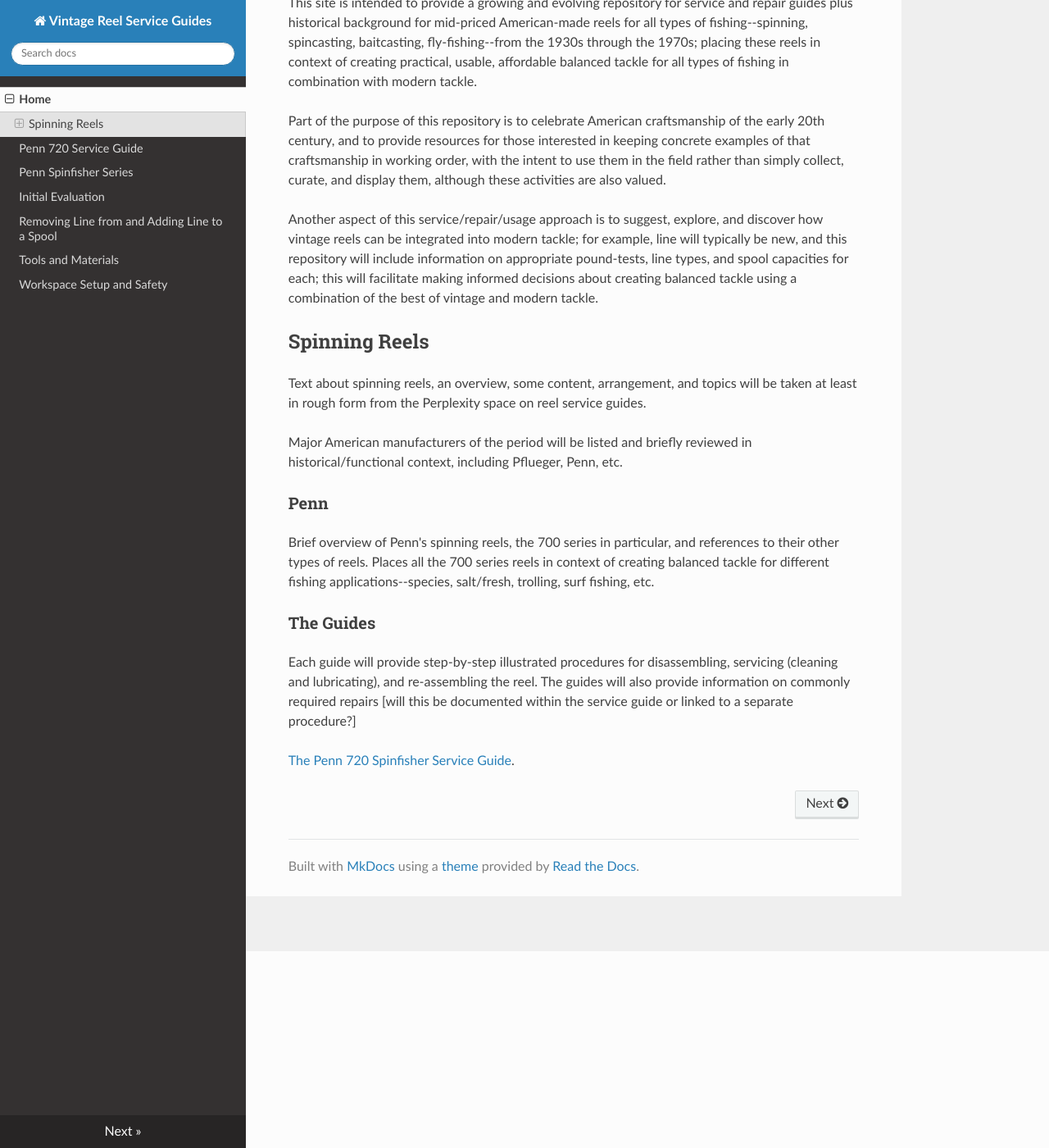
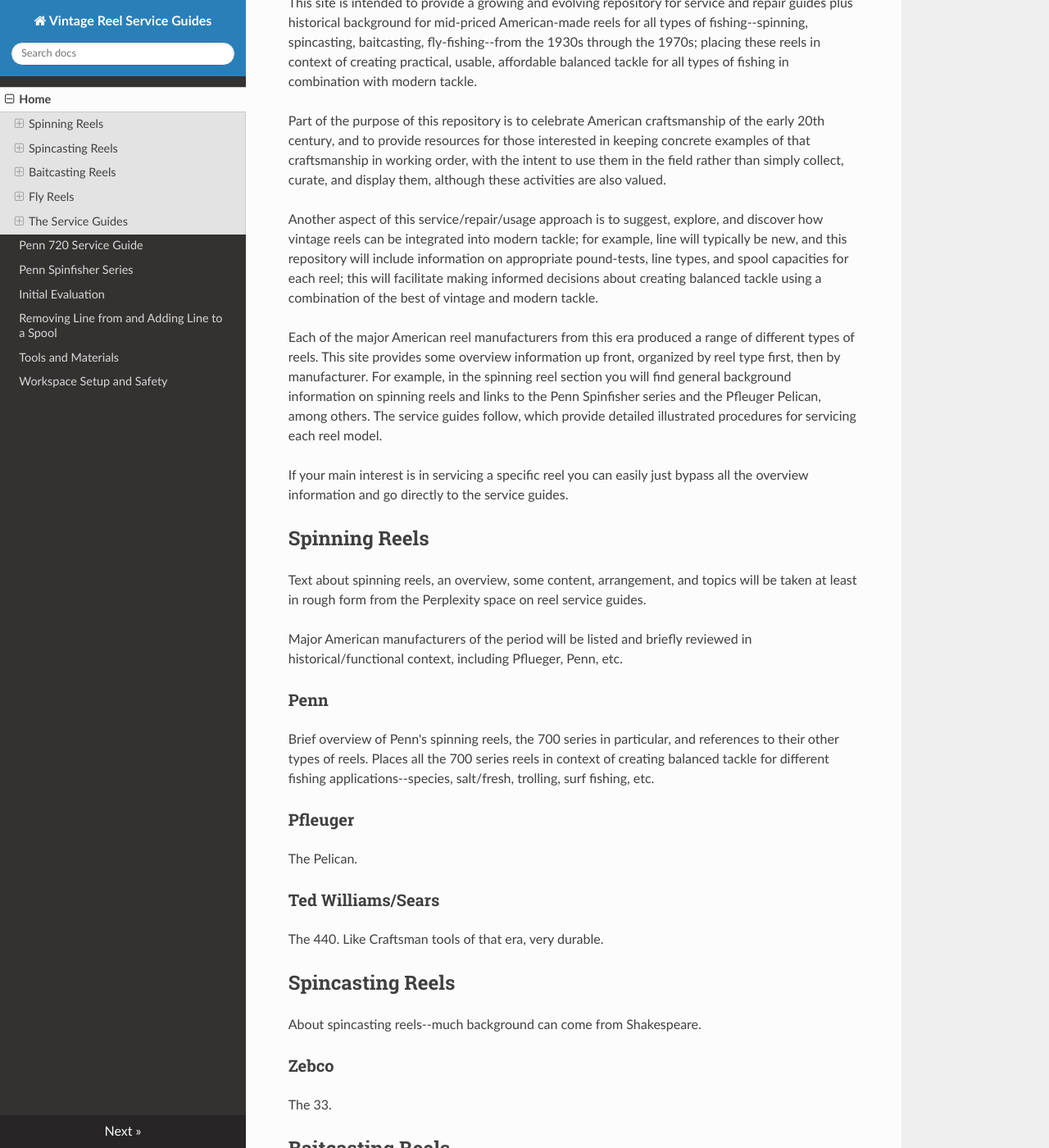
Before and after one commit to john-tech-writer/vintage-reel-service-guides, an MkDocs documentation site: the page built from docs/index.md, in a window 1280 px wide and 1400 px high, scrolled down 240 px. Shown: the whole window at 82% size. Built offline with MkDocs 1.6.1, drawn with Linux system fonts in a browser that asks for light colours; nearby versions of some CDN libraries; some of the changed text lies outside the part shown.

Commit message:
reorganized index and added placeholder text

```diff
--- a/docs/index.md
+++ b/docs/index.md
@@ -6,7 +6,11 @@
 
 Part of the purpose of this repository is to celebrate American craftsmanship of the early 20th century, and to provide resources for those interested in keeping concrete examples of that craftsmanship in working order, with the intent to use them in the field rather than simply collect, curate, and display them, although these activities are also valued.
 
-Another aspect of this service/repair/usage approach is to suggest, explore, and discover how vintage reels can be integrated into modern tackle; for example, line will typically be new, and this repository will include information on appropriate pound-tests, line types, and spool capacities for each; this will facilitate making informed decisions about creating balanced tackle using a combination of the best of vintage and modern tackle.
+Another aspect of this service/repair/usage approach is to suggest, explore, and discover how vintage reels can be integrated into modern tackle; for example, line will typically be new, and this repository will include information on appropriate pound-tests, line types, and spool capacities for each reel; this will facilitate making informed decisions about creating balanced tackle using a combination of the best of vintage and modern tackle.
+
+Each of the major American reel manufacturers from this era produced a range of different types of reels. This site provides some overview information up front, organized by reel type first, then by manufacturer. For example, in the spinning reel section you will find general background information on spinning reels and links to the Penn Spinfisher series and the Pfleuger Pelican, among others. The service guides follow, which provide detailed illustrated procedures for servicing each reel model.
+
+If your main interest is in servicing a specific reel you can easily just bypass all the overview information and go directly to the service guides.
 
 ## Spinning Reels
 
@@ -18,8 +22,58 @@
 
 Brief overview of Penn's spinning reels, the 700 series in particular, and references to their other types of reels. Places all the 700 series reels in context of creating balanced tackle for different fishing applications--species, salt/fresh, trolling, surf fishing, etc.
 
-### The Guides
+### Pfleuger
 
-Each guide will provide step-by-step illustrated procedures for disassembling, servicing (cleaning and lubricating), and re-assembling the reel. The guides will also provide information on commonly required repairs [will this be documented within the service guide or linked to a separate procedure?]
+The Pelican.
+
+### Ted Williams/Sears
+
+The 440. Like Craftsman tools of that era, very durable.
+
+## Spincasting Reels
+
+About spincasting reels--much background can come from Shakespeare.
+
+### Zebco
+
+The 33.
+
+## Baitcasting Reels
+
+About baitcasting reels.
+
+### Pfleuger
+
+The Nobby.
+
+### South Bend
+
+The 550.
+
+### Abu Garcia
+
+The 2000--6000 series. Not strictly an American company, but important enough to mention in the world of baitcasting.
+
+## Fly Reels
+
+### Shakespeare
+
+The Silent Tru-arT automatic fly reel.
+
+## The Service Guides
+
+### General Information
+
+Each service guide provides step-by-step illustrated procedures for disassembling, servicing (cleaning and lubricating), and re-assembling the reel. The guides also provide information on common repairs [will this be documented within the service guide or linked to a separate procedure?]
 
 [The Penn 720 Spinfisher Service Guide](penn/penn-720-service-guide.md).
+
+[The Pfleuger Pelican Service Guide]
+
+[The Ted Williams/Sears 440 Service Guide]
+
+[The Pflueger Nobby Service Guide]
+
+[The South Bend 550 Service Guide]
+
+[The Shakespeare Silent Tru-arT Service Guide]
```
